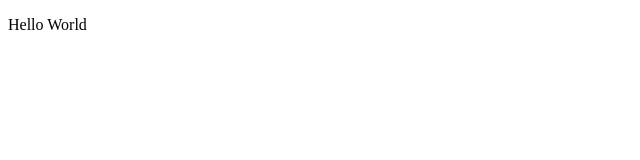
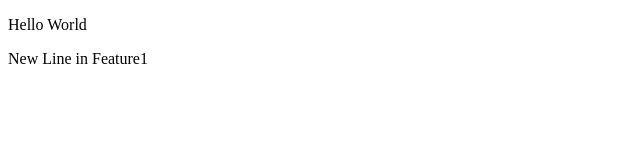
Before and after one commit to ryuk7728/Test1, a plain HTML site: page index.html in a window 1280 px wide. Shown: the whole page, without its empty margins (0-640 px from the left). Drawn offline with Linux system fonts and the light colour scheme.

Commit message:
Add new feature

```diff
--- a/index.html
+++ b/index.html
@@ -7,5 +7,7 @@
 
 <p>Hello World</p>
 
+<p>New Line in Feature1</p>
+
 </body>
 </html>
```
